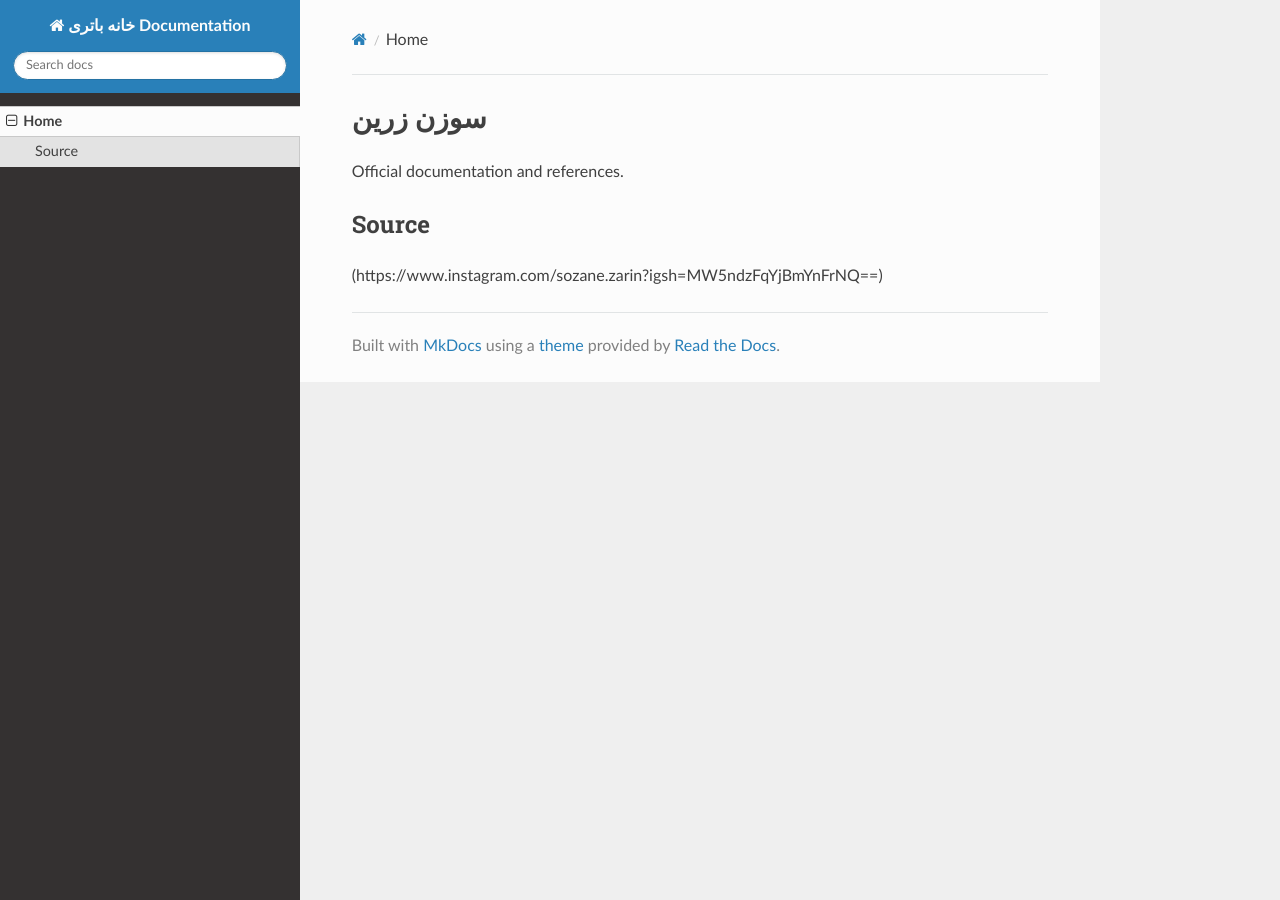
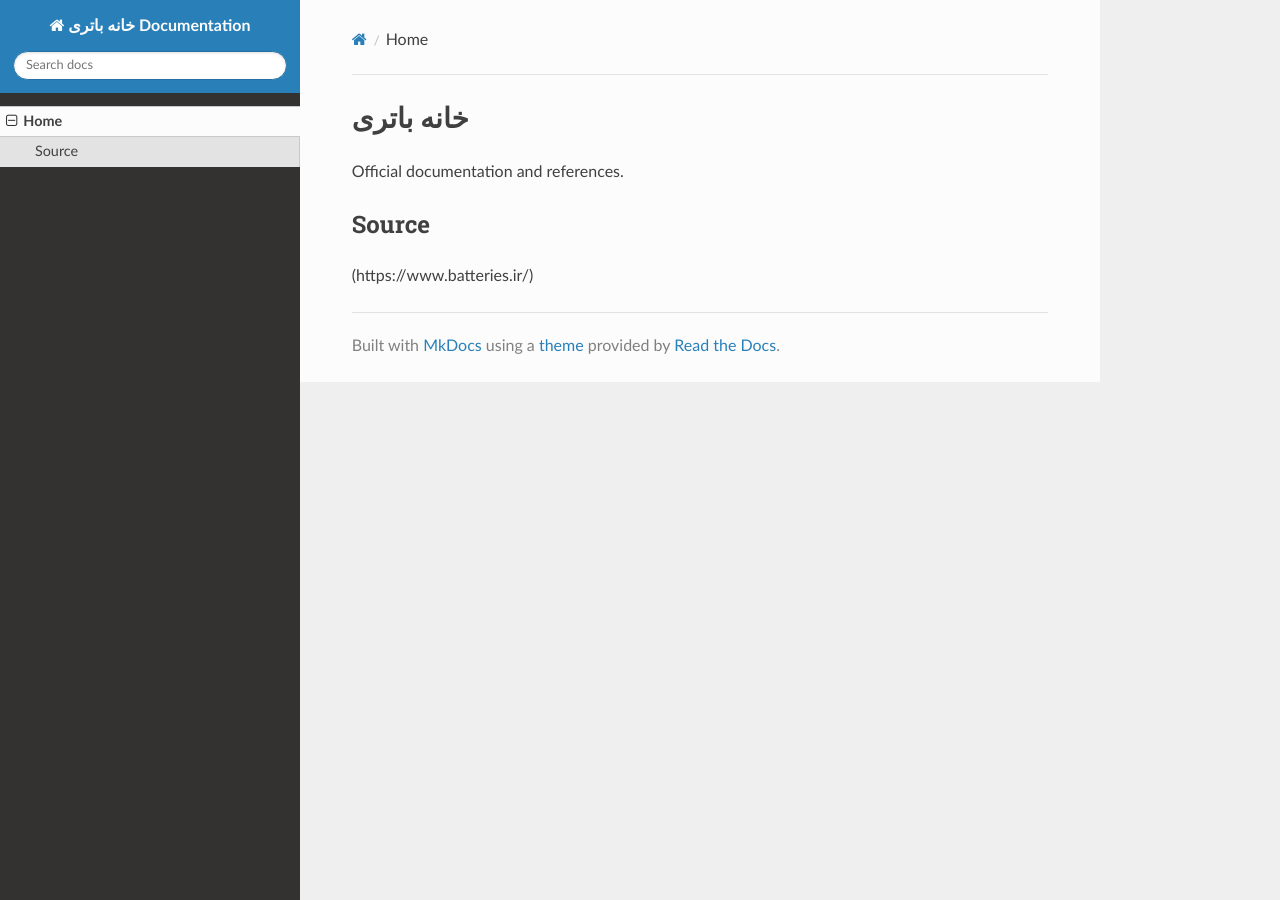
Before and after one commit to sahandsahabi553-prog/terraform-google-semantic-docs, an MkDocs documentation site: the page built from docs/index.md, in a window 1280 px wide. Built offline with MkDocs 1.6.1, drawn with Linux system fonts in a browser that asks for light colours; nearby versions of some CDN libraries.

Commit message:
Add RTD index

```diff
--- a/docs/index.md
+++ b/docs/index.md
@@ -1,6 +1,6 @@
-# سوزن زرین
+# خانه باتری
 
 Official documentation and references.
 
 ## Source
-(https://www.instagram.com/sozane.zarin?igsh=MW5ndzFqYjBmYnFrNQ==)
+(https://www.batteries.ir/)
```
